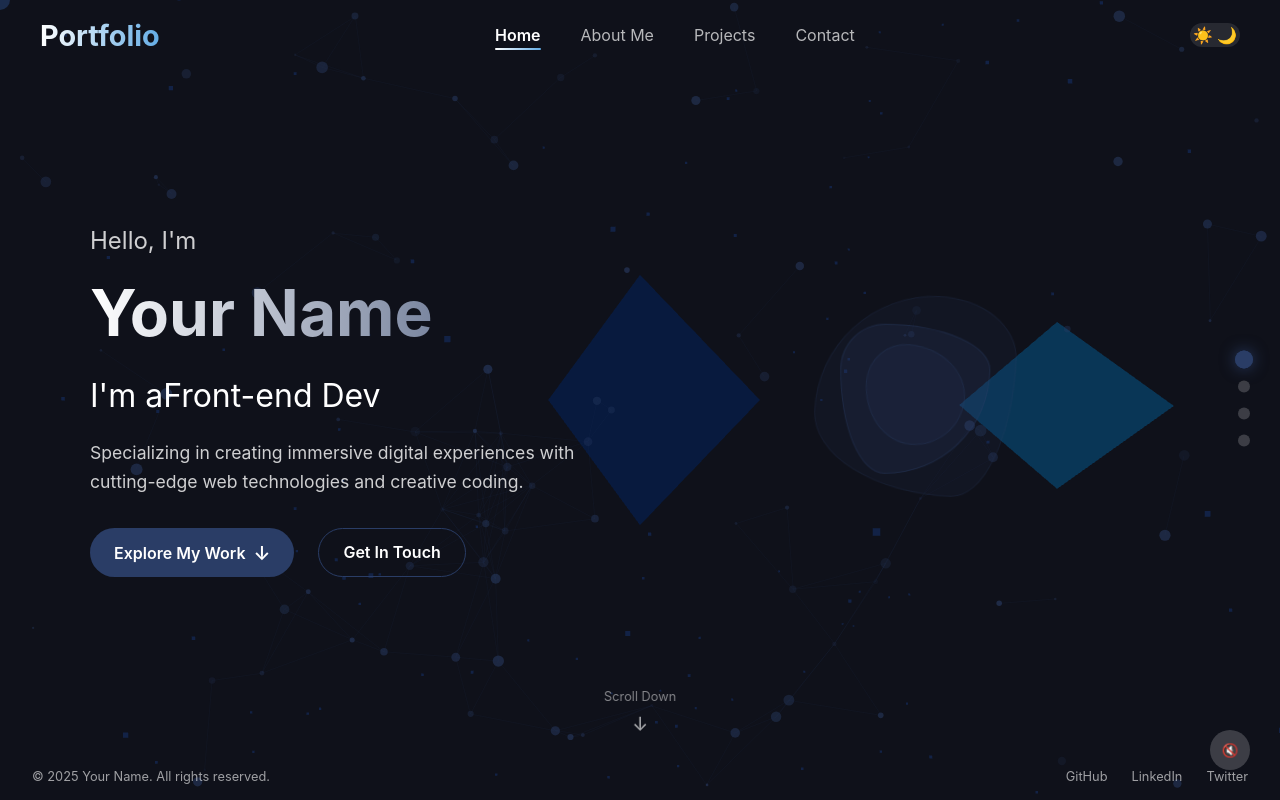
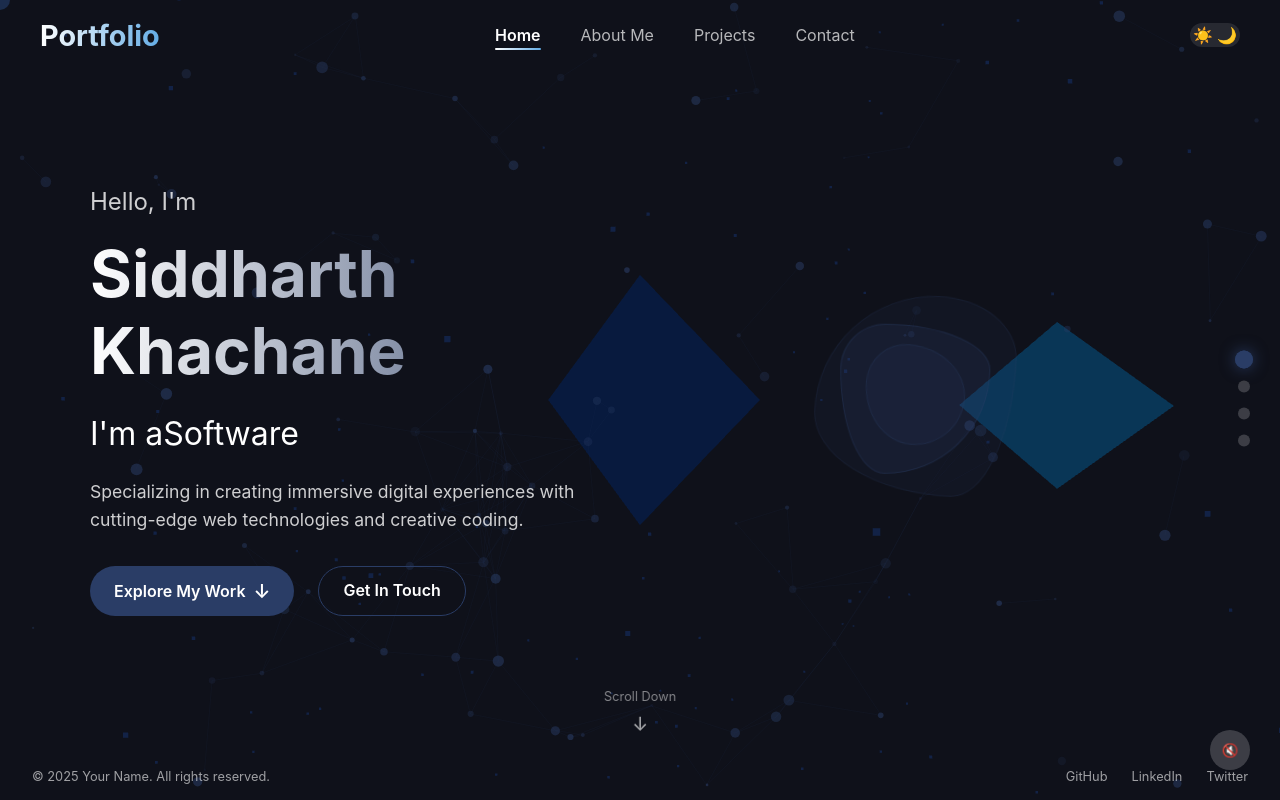
Before and after one commit to siddharthkhachane/sidportfolio, a React (Create React App) app: page / in a window 1280 px wide. Built offline with nearby package versions, Linux system fonts and the light colour scheme.

Commit message:
Update Hero.js

```diff
--- a/src/components/sections/Hero.js
+++ b/src/components/sections/Hero.js
@@ -10,7 +10,7 @@ const Hero = () => {
 
   // Text animation using Typed.js-like effect
   useEffect(() => {
-    const roles = ["Front-end Developer", "3D Web Designer", "Interactive Developer", "Creative Coder"];
+    const roles = ["Software Developer", "Fullstack Engineer", "Creative Coder"];
     let roleIndex = 0;
     let charIndex = 0;
     let isDeleting = false;
@@ -71,7 +71,7 @@ const Hero = () => {
             transition={{ duration: 0.5, delay: 0.2 }}
             color={currentColor}
           >
-            Your Name
+            Siddharth Khachane
           </Name>
 
           <RoleWrapper
```
